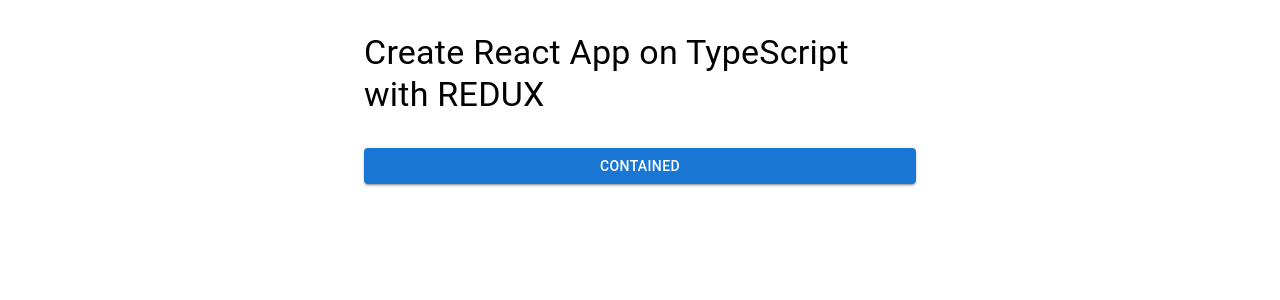
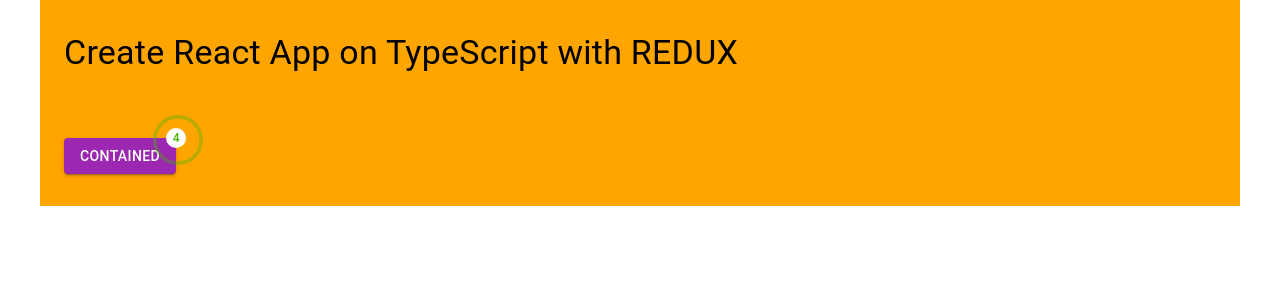
Before and after one commit to mrasilbek19/Burak-react, a React (Create React App) app: page / in a window 1280 px wide. Shown: the top 300 px of the page. Built offline with nearby package versions, Linux system fonts and the light colour scheme.

Commit message:
fix: MUI customized integration

```diff
--- a/src/app/App.tsx
+++ b/src/app/App.tsx
@@ -1,19 +1,26 @@
 import React from "react";
 import "../css/app.css";
 import { Box, Button, Container, Stack, Typography } from "@mui/material";
+import { RippleBadge } from "./MaterialTheme/styled";
 
 function App() {
   return (
-    <Container maxWidth="sm">
-      <Stack flexDirection={"column"}>
+    <Container sx={{ background: "orange" }} >
+      <Stack direction="column">
         <Box sx={{ my: 4 }}>
           <Typography variant="h4" component={"h4"}>
             Create React App on TypeScript with REDUX
           </Typography>
         </Box>
-        <Button variant="contained">Contained</Button>
+        <Box sx={{ my: 4 }}>
+          <RippleBadge badgeContent={4}>
+            <Button variant="contained" color={"secondary"}>
+              Contained
+            </Button>
+          </RippleBadge>
+        </Box>
       </Stack>
-    </Container>
+    </Container >
   );
 }
 
--- /dev/null
+++ b/src/app/MaterialTheme/styled.ts
@@ -0,0 +1,30 @@
+import { styled } from "@mui/material/styles";
+import Badge from "@mui/material/Badge";
+
+export const RippleBadge = styled(Badge)(({ theme }) => ({
+  "& .MuiBadge-badge": {
+    color: "#44b700",
+    background: "white",
+    "&::after": {
+      position: "absolute",
+      top: "-2px",
+      left: "-2px",
+      width: "120%",
+      height: "120%",
+      borderRadius: "50%",
+      animation: "ripple 1.2s infinite ease-in-out",
+      border: "2px solid currentColor",
+      content: '""',
+    },
+  },
+  "@keyframes ripple": {
+    "0%": {
+      transform: "scale(.8)",
+      opacity: 1,
+    },
+    "100%": {
+      transform: "scale(2.4)",
+      opacity: 0,
+    },
+  },
+}));
--- a/src/index.tsx
+++ b/src/index.tsx
@@ -6,7 +6,6 @@
 import reportWebVitals from "./reportWebVitals";
 import CssBaseline from "@mui/material/CssBaseline";
 import { ThemeProvider } from "@mui/material/styles";
-import theme from "./theme";
 import "./css/index.css";
 
 ReactDOM.render(
```
Also changed, not shown: src/app/MaterialTheme/index.ts (added, +66 -0 lines), src/app/MaterialTheme/shadow.ts (added, +27 -0 lines), src/app/MaterialTheme/typography.ts (added, +35 -0 lines), src/theme.ts (deleted, +0 -17 lines).
